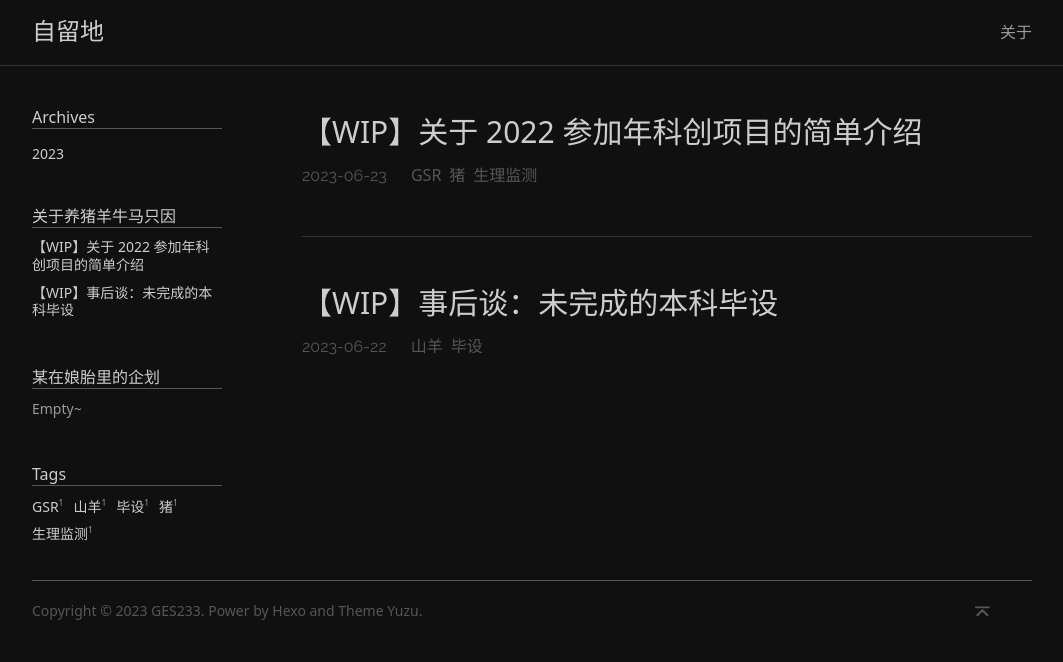
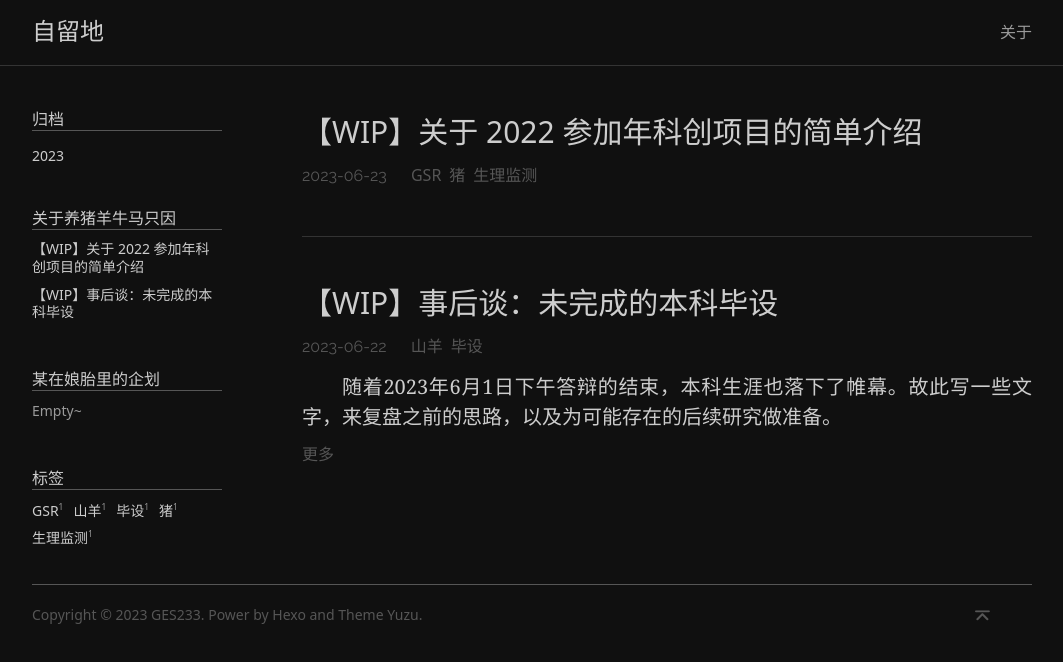
Before and after one commit to GES233/GES233.github.io, a plain HTML site: page index.html in a window 1280 px wide. Shown: the whole page, without its empty margins (108-1171 px from the left). Drawn offline with Linux system fonts and the light colour scheme; files whose address does not match are found by name.

Commit message:
Site updated: 2023-06-23 19:33:42

```diff
--- a/index.html
+++ b/index.html
@@ -87,7 +87,7 @@
 
             <a href="/archives">
 
-              <span>Archives</span>
+              <span>归档</span>
             </a>
       </li>
 
@@ -96,7 +96,7 @@
 
             <a href="/tags">
 
-              <span>Tags</span>
+              <span>标签</span>
             </a>
       </li>
 
@@ -117,7 +117,7 @@
 
         <a href="/archives">
 
-      <span>Archives</span></a>
+      <span>归档</span></a>
     </div>
     <div class="menu-nav-item-cont archives">
       <ul class="archive-list"><li class="archive-list-item"><a class="archive-list-link" href="/archives/2023/">2023</a></li></ul>
@@ -174,7 +174,7 @@
 
         <a href="/tags">
 
-      <span>Tags</span></a>
+      <span>标签</span></a>
     </div>
     <div class="menu-nav-item-cont tags">
       <ul class="tag-list" itemprop="keywords"><li class="tag-list-item"><a class="tag-list-link" href="/tags/GSR/" rel="tag">GSR</a><span class="tag-list-count">1</span></li><li class="tag-list-item"><a class="tag-list-link" href="/tags/%E5%B1%B1%E7%BE%8A/" rel="tag">山羊</a><span class="tag-list-count">1</span></li><li class="tag-list-item"><a class="tag-list-link" href="/tags/%E6%AF%95%E8%AE%BE/" rel="tag">毕设</a><span class="tag-list-count">1</span></li><li class="tag-list-item"><a class="tag-list-link" href="/tags/%E7%8C%AA/" rel="tag">猪</a><span class="tag-list-count">1</span></li><li class="tag-list-item"><a class="tag-list-link" href="/tags/%E7%94%9F%E7%90%86%E7%9B%91%E6%B5%8B/" rel="tag">生理监测</a><span class="tag-list-count">1</span></li></ul>
@@ -232,6 +232,14 @@
   </div>
 
   <div class="article-entry " itemprop="articleBody">
+
+      <p>随着2023年6月1日下午答辩的结束，本科生涯也落下了帷幕。故此写一些文字，来复盘之前的思路，以及为可能存在的后续研究做准备。</p>
+
+        <p class="article-more-link">
+          <a href="/2023/06/22/Bachelor-thesis-review/">
+            更多</a>
+        </p>
+
 
   </div>
 </article>
```
Also changed, not shown: 2023/06/22/Bachelor-thesis-review/index.html (+4 -2 lines), 2023/06/23/2022-Pig-sensor/index.html (+2 -2 lines), about.html (+2 -2 lines), archives/2023/06/index.html (+2 -2 lines), archives/2023/index.html (+2 -2 lines), archives/index.html (+2 -2 lines), categories/after-story/index.html (+10 -2 lines), categories/畜牧/index.html (+10 -2 lines), tags/GSR/index.html (+2 -2 lines), tags/山羊/index.html (+2 -2 lines), tags/毕设/index.html (+2 -2 lines), tags/猪/index.html (+2 -2 lines), tags/生理监测/index.html (+2 -2 lines).
